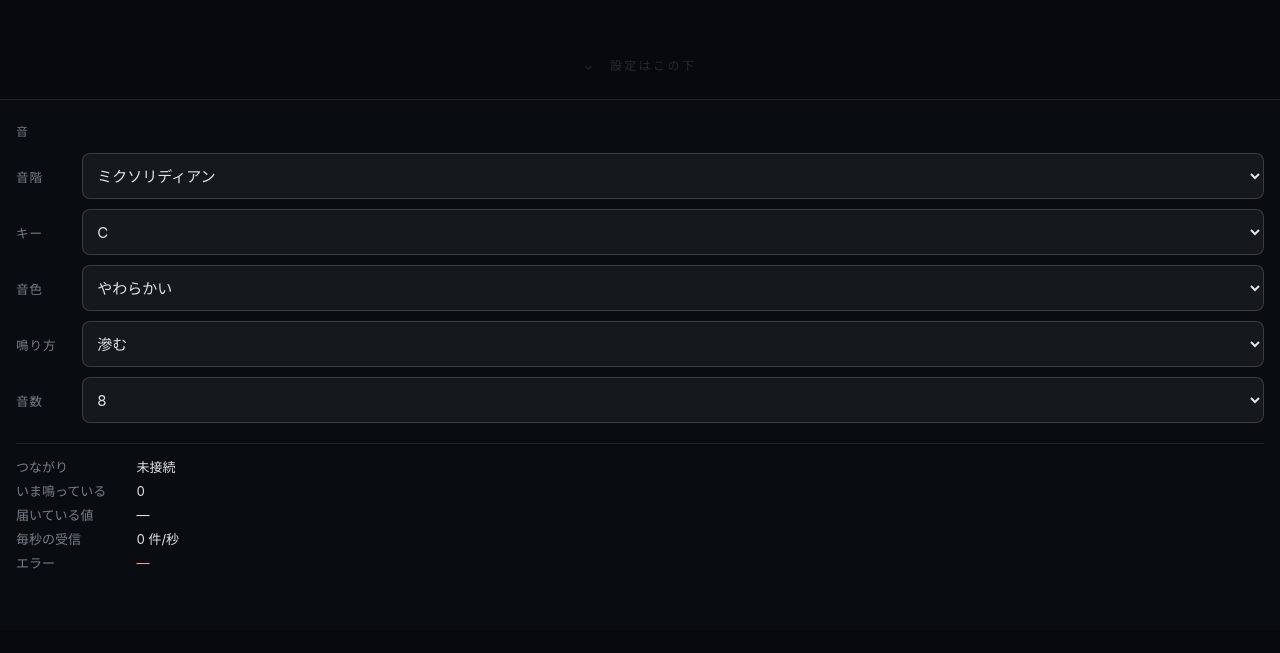
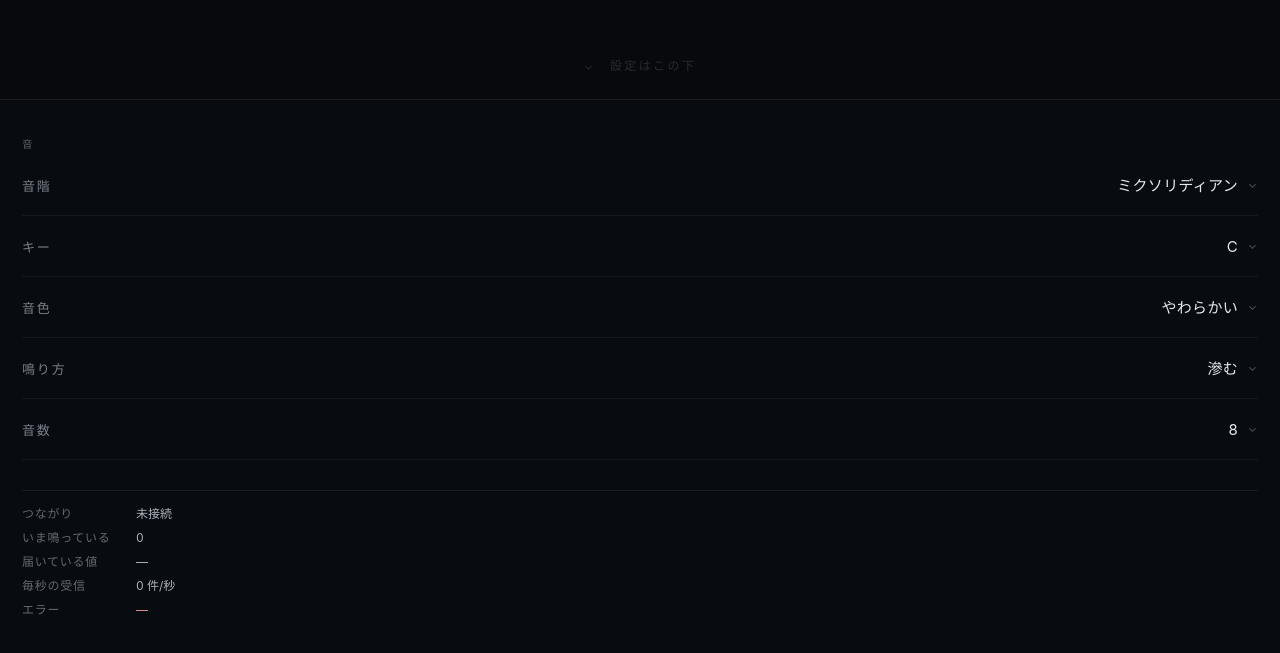
Before and after one commit to kenjiimr/pgm-spike-bluefy, a plain HTML site: page index2.html in a window 1280 px wide. Shown: the part 701-1354 px from the top of the page. Before the commit the page ends 1331 px from the top, so only its background shows below. Drawn offline with nearby package versions, Linux system fonts and the light colour scheme; animation ran at ten frames a second.

Commit message:
検収後修正#2

```diff
--- a/index2.html
+++ b/index2.html
@@ -44,29 +44,44 @@
 
   .settings {
     position: relative; z-index: 1;
-    background: #090c10; border-top: 1px solid rgba(255,255,255,.1);
-    padding: 22px 16px 56px;
+    background: rgba(9,12,16,.985);
+    border-top: 1px solid rgba(255,255,255,.07);
+    padding: 36px 22px 66px;
   }
   .settings h2 {
-    margin: 0 0 14px; font-size: 12px; font-weight: normal;
-    letter-spacing: .24em; color: #6d757e;
+    margin: 0 0 4px; font-size: 10.5px; font-weight: 400;
+    letter-spacing: .36em; color: #58606a;
   }
-  .prow { display: flex; gap: 10px; align-items: center; margin: 0 0 10px; }
-  .prow span { flex: 0 0 4.5em; font-size: 12.5px; color: #767f89; letter-spacing: .08em; }
+  /* 1行1項目。枠を持たず、細い線だけで区切る */
+  .prow {
+    position: relative; display: flex; align-items: center;
+    padding: 16px 0; border-bottom: 1px solid rgba(255,255,255,.055);
+  }
+  .prow > span {
+    flex: 0 0 auto; font-size: 13px; color: #79818a; letter-spacing: .14em;
+  }
+  .prow::after {
+    content: "⌄"; position: absolute; right: 1px; top: 50%;
+    transform: translateY(-60%); font-size: 12px; color: #4c545c;
+    pointer-events: none;
+  }
   select {
-    flex: 1 1 auto; min-height: 46px; padding: 8px 10px; font-size: 15px;
-    font-family: inherit; color: #dfe4ea; background: rgba(255,255,255,.05);
-    border: 1px solid rgba(255,255,255,.16); border-radius: 8px;
+    -webkit-appearance: none; appearance: none;
+    flex: 1 1 auto; min-height: 28px; padding: 0 20px 0 10px;
+    font-family: inherit; font-size: 15px; color: #e6ebf0; letter-spacing: .02em;
+    background: transparent; border: 0; border-radius: 0;
+    text-align: right; text-align-last: right;
   }
-  .settings hr { border: 0; border-top: 1px solid rgba(255,255,255,.1); margin: 20px 0 12px; }
+  select:focus { outline: none; }
+  .settings hr { border: 0; border-top: 1px solid rgba(255,255,255,.07); margin: 30px 0 12px; }
   dl {
-    margin: 0; display: grid; grid-template-columns: 8.5em 1fr; gap: 2px 10px;
-    font-size: 13px; line-height: 1.7; font-variant-numeric: tabular-nums;
+    margin: 0; display: grid; grid-template-columns: 8.5em 1fr; gap: 3px 12px;
+    font-size: 12px; line-height: 1.75; font-variant-numeric: tabular-nums;
     -webkit-user-select: text; user-select: text;
   }
-  dt { color: #767f89; }
-  dd { margin: 0; color: #dfe4ea; word-break: break-all; }
-  dd.err { color: #ff9d9d; }
+  dt { color: #626a73; letter-spacing: .06em; }
+  dd { margin: 0; color: #aab2bb; word-break: break-all; }
+  dd.err { color: #d98d8d; }
 </style>
 </head>
 <body>
@@ -88,6 +103,7 @@
       <option value="dorian">ドリアン</option>
       <option value="lydian">リディアン</option>
       <option value="altered">オルタード</option>
+      <option value="okinawa">沖縄音階</option>
       <option value="ritsu">律旋法</option>
       <option value="major">長音階</option>
       <option value="minor">短音階</option>
@@ -182,6 +198,7 @@ var SCALES = {
   dorian:     [0,2,3,5,7,9,10],
   lydian:     [0,2,4,6,7,9,11],
   altered:    [0,1,3,4,6,8,10],
+  okinawa:    [0,4,5,7,11],
   ritsu:      [0,2,5,7,9],
   major:      [0,2,4,5,7,9,11],
   minor:      [0,2,3,5,7,8,10],
```
